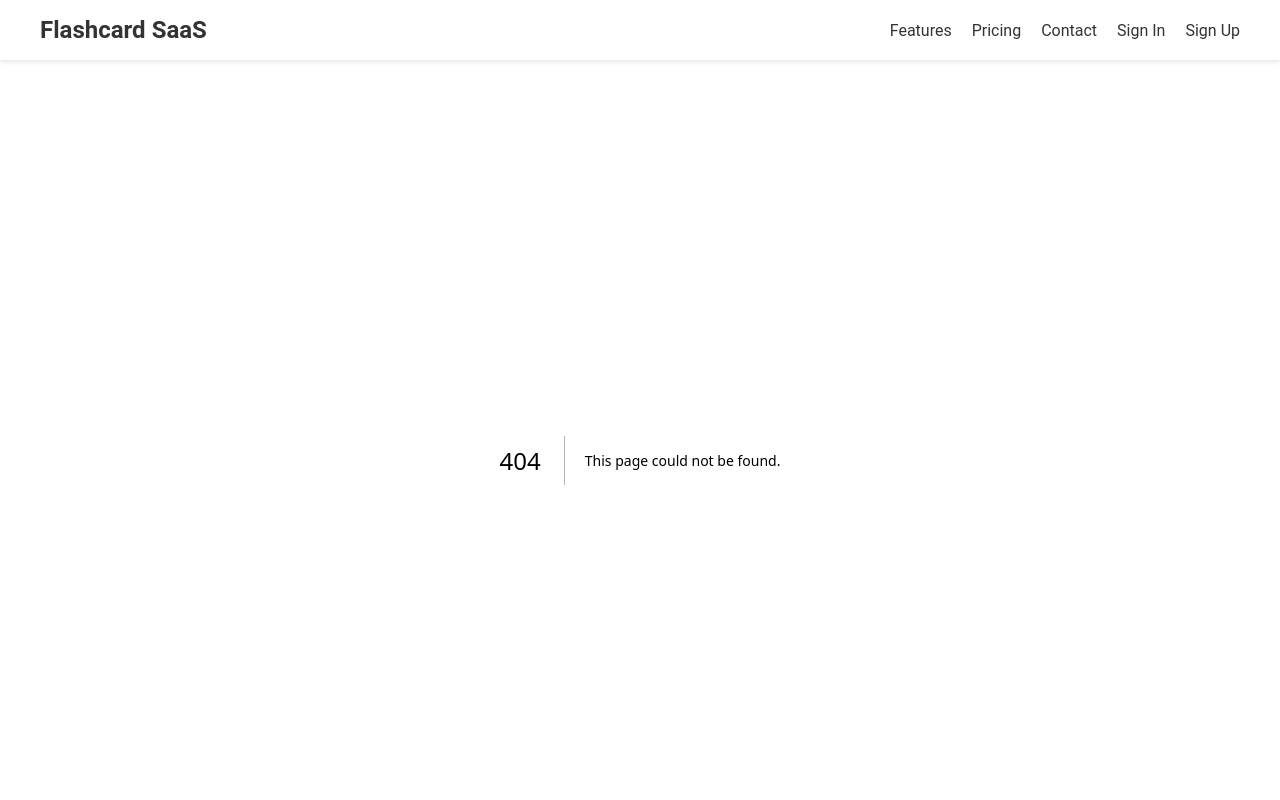
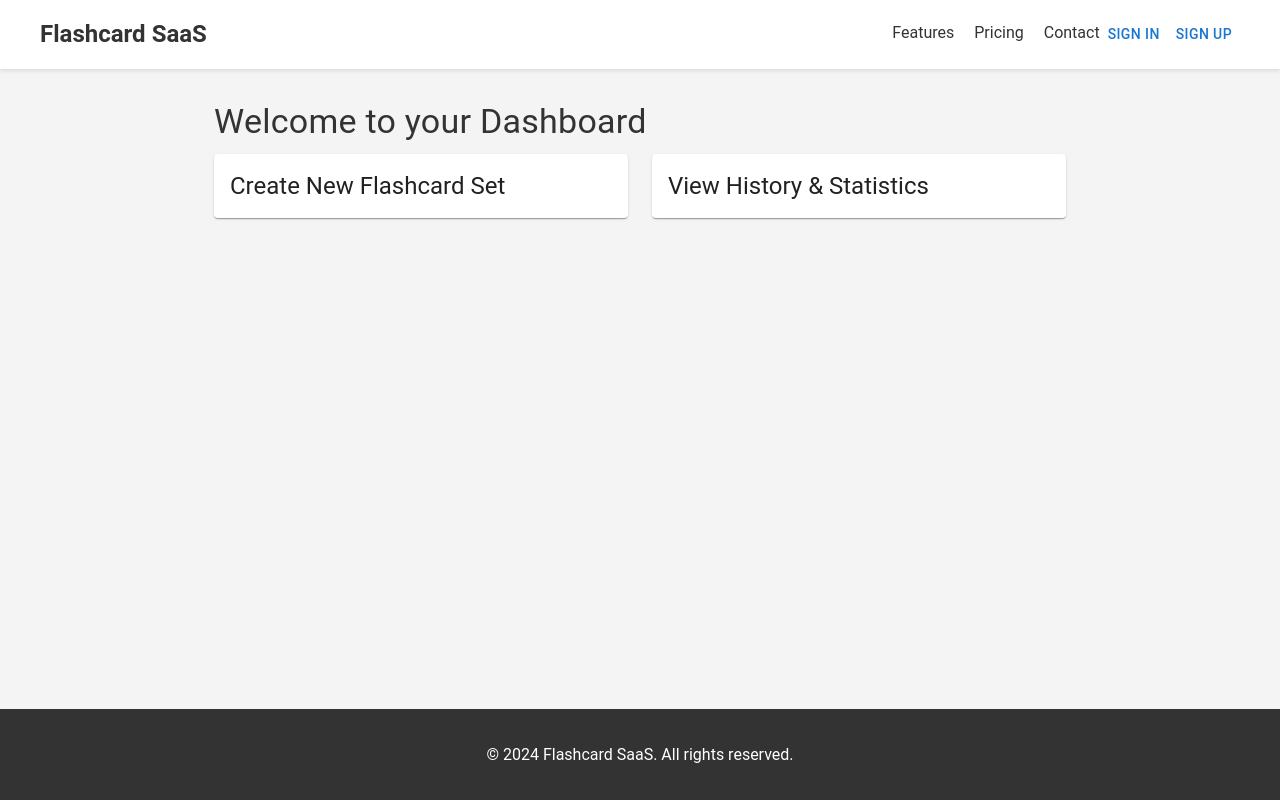
Before and after one commit to stroud91/FlashCard_SaaS, a Next.js app: page /dashboard in a window 1280 px wide. Before the commit this address had no page. Shown: the top 800 px of the page. Built offline with nearby package versions, Linux system fonts and the light colour scheme.

Commit message:
clerk setup complete

```diff
--- /dev/null
+++ b/app/dashboard/page.js
@@ -0,0 +1,48 @@
+'use client';
+
+import { useRouter } from 'next/navigation';
+import { Container, Grid, Typography, Card, CardActionArea, CardContent } from '@mui/material';
+
+export default function Dashboard() {
+  const router = useRouter();
+
+  const handleNewSet = () => {
+    router.push('/generate');
+  };
+
+  const handleViewHistory = () => {
+    router.push('/history');
+  };
+
+  return (
+    <Container maxWidth="md" sx={{ mt: 4 }}>
+      <Typography variant="h4" component="h1" gutterBottom>
+        Welcome to your Dashboard
+      </Typography>
+      <Grid container spacing={3}>
+        <Grid item xs={12} sm={6}>
+          <Card>
+            <CardActionArea onClick={handleNewSet}>
+              <CardContent>
+                <Typography variant="h5" component="div">
+                  Create New Flashcard Set
+                </Typography>
+              </CardContent>
+            </CardActionArea>
+          </Card>
+        </Grid>
+        <Grid item xs={12} sm={6}>
+          <Card>
+            <CardActionArea onClick={handleViewHistory}>
+              <CardContent>
+                <Typography variant="h5" component="div">
+                  View History & Statistics
+                </Typography>
+              </CardContent>
+            </CardActionArea>
+          </Card>
+        </Grid>
+      </Grid>
+    </Container>
+  );
+}
--- a/app/layout.js
+++ b/app/layout.js
@@ -1,12 +1,22 @@
+'use client';
+
+import React, { useState } from 'react';
+import {
+  ClerkProvider,
+  SignIn,
+  SignUp
+} from '@clerk/nextjs';
+import { Container, Typography, Button, Modal, Box } from '@mui/material';
 import '../styles/global.css';
 
-export const metadata = {
-  title: 'Flashcard SaaS - Revolutionize Your Learning',
-  description: 'The easiest way to create and manage flashcards for your quizzes and study sessions.',
-};
+
 
 export default function RootLayout({ children }) {
+  const [openSignIn, setOpenSignIn] = useState(false);
+  const [openSignUp, setOpenSignUp] = useState(false);
+
   return (
+    <ClerkProvider>
       <html lang="en">
         <body>
           <div className="page-container">
@@ -19,17 +29,52 @@ export default function RootLayout({ children }) {
                   <a href="/features">Features</a>
                   <a href="/pricing">Pricing</a>
                   <a href="/contact">Contact</a>
-                <a href="/sign-in">Sign In</a>
-                <a href="/sign-up">Sign Up</a>
+                  <Button onClick={() => setOpenSignIn(true)}>Sign In</Button>
+                  <Button onClick={() => setOpenSignUp(true)}>Sign Up</Button>
                 </div>
               </nav>
             </header>
             <main className="content-wrap">{children}</main>
+            <Modal open={openSignIn} onClose={() => setOpenSignIn(false)}>
+            <Box
+              sx={{
+                position: 'absolute',
+                top: '50%',
+                left: '50%',
+                transform: 'translate(-50%, -50%)',
+                width: 400,
+                bgcolor: 'background.paper',
+                boxShadow: 24,
+                p: 4,
+                borderRadius: '8px',
+              }}
+            >
+                <SignIn />
+              </Box>
+            </Modal>
+            <Modal open={openSignUp} onClose={() => setOpenSignUp(false)}>
+            <Box
+              sx={{
+                position: 'absolute',
+                top: '50%',
+                left: '50%',
+                transform: 'translate(-50%, -50%)',
+                width: 400,
+                bgcolor: 'background.paper',
+                boxShadow: 24,
+                p: 4,
+                borderRadius: '8px',
+              }}
+            >
+                <SignUp />
+              </Box>
+            </Modal>
             <footer className="footer">
               <p>&copy; 2024 Flashcard SaaS. All rights reserved.</p>
             </footer>
           </div>
         </body>
       </html>
+    </ClerkProvider>
   );
 }
```
Also changed, not shown: middleware.ts (added, +12 -0 lines), tsconfig.json (added, +35 -0 lines), app/sign-in/[...index]/page.js (renamed from app/sign-in/page.js), app/sign-up/[...index]/page.js (renamed from app/sign-up/page.js), 1 other file (tests, documents, lock files or other folders). Lines whose indentation alone changed are shown as unchanged.
